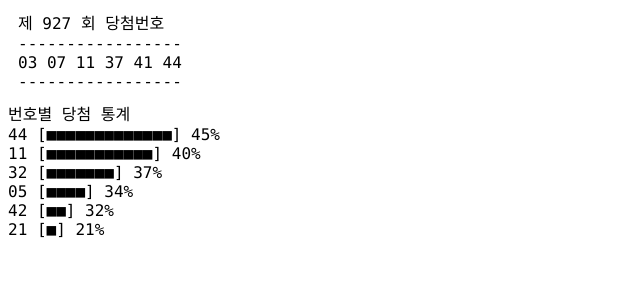
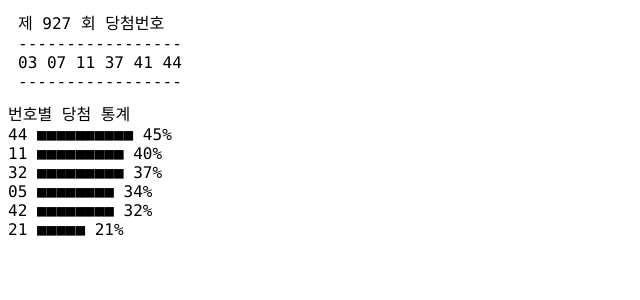
Before and after one commit to lejewk/luckysix_frontend, a Vue app: page / in a window 1280 px wide. Shown: the top 300 px of the page, without its empty margins (0-640 px from the left). Built offline with nearby package versions, Linux system fonts and the light colour scheme.

Commit message:
데이터 출력 개선

```diff
--- a/src/components/Statistics.vue
+++ b/src/components/Statistics.vue
@@ -1,17 +1,46 @@
 <template>
   <div>
     <div>번호별 당첨 통계</div>
-    <div>44 [■■■■■■■■■■■■■] 45%</div>
-    <div>11 [■■■■■■■■■■■] 40%</div>
-    <div>32 [■■■■■■■] 37%</div>
-    <div>05 [■■■■] 34%</div>
-    <div>42 [■■] 32%</div>
-    <div>21 [■] 21%</div>
+    <div v-for="article in top6" :key="article.no">
+      {{printDraws(article.no)}} {{printRateBar(article.rate)}} {{printRate(article.rate)}}
+    </div>
   </div>
 </template>
 
 <script>
 export default {
-  name: 'Statistics'
+  name: 'Statistics',
+  data() {
+    return {
+      top6: [
+        {no: 44, rate: 45},
+        {no: 11, rate: 40},
+        {no: 32, rate: 37},
+        {no: 5, rate: 34},
+        {no: 42, rate: 32},
+        {no: 21, rate: 21}
+      ]
+    }
+  },
+  methods: {
+    printDraws: function(no) {
+      return no.toString().padStart(2, '0');
+    },
+    printRate: function(rate) {
+      return rate.toString() + '%';
+    },
+    printRateBar: function(rate) {
+      var topRate = this.top6[0].rate;
+      var maxBarSize = 10;
+
+      var barCount = maxBarSize * rate / topRate;
+      var rateBar = "";
+      for(var i=0; i<barCount; i++) {
+        rateBar += "■";
+      }
+
+      return rateBar;
+    }
+  }
 }
 </script>
```
